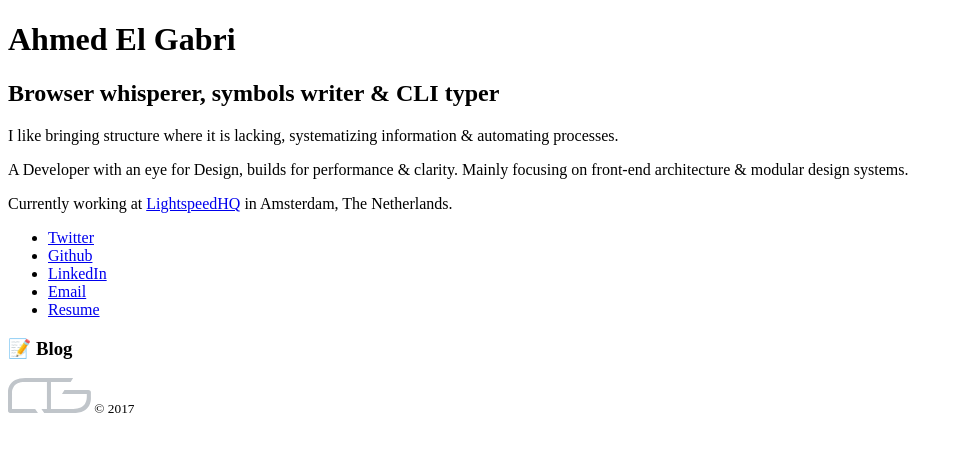
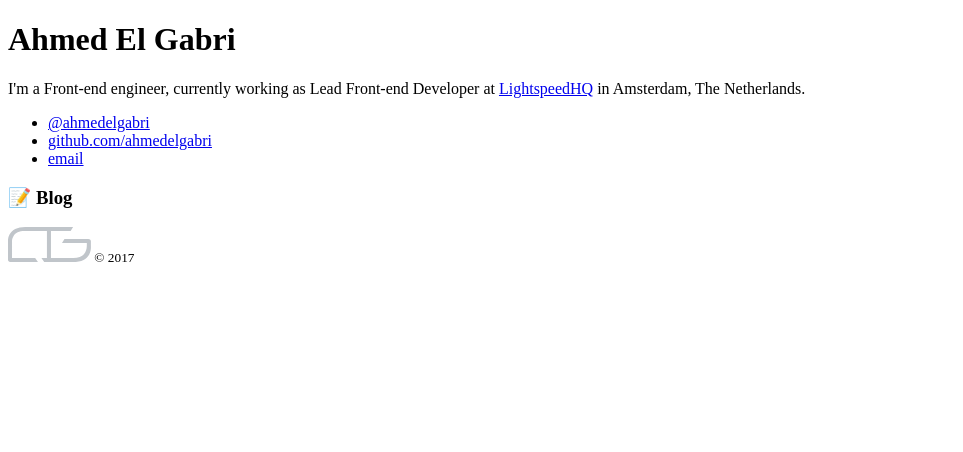
Before and after one commit to ahmedelgabri/gabri.me, a Next.js app: page / in a window 1280 px wide. Shown: the top 452 px of the page, without its empty margins (0-963 px from the left). Built offline with nearby package versions, Linux system fonts and the light colour scheme; what cxs would draw is missing.

Commit message:
Fix social structure in data

```diff
--- a/components/Contact.js
+++ b/components/Contact.js
@@ -21,14 +21,14 @@ export default ({ social = data.social }) => (
         return (
           <li key={site} className={s.item}>
             <a
-              href={social[site]}
+              href={social[site].url}
               rel="me"
               target="_blank"
               data-ga-on="click"
               data-ga-event-category="Social links"
-              data-ga-event-action={social[site]}
+              data-ga-event-action={social[site].url}
             >
-              {site}
+              {social[site].display}
             </a>
           </li>
         )
--- a/data.json
+++ b/data.json
@@ -4,13 +4,19 @@
   "title": "Front-end Engineer",
   "description": "Ahmed El Gabri is a Front-end Engineer who brings structure where it is lacking, systematizing information & automating processes.",
   "email": "ahmed@gabri.me",
-  "twitter": "@ahmedelgabri",
   "social": {
-    "Twitter": "http://twitter.com/ahmedelgabri",
-    "Github": "https://github.com/ahmedelgabri",
-    "LinkedIn": "http://linkedin.com/in/ahmedelgabri",
-    "Email": "mailto:ahmed@gabri.me?subject=Hi!&body=👋🏼",
-    "Resume": "https://docs.google.com/document/d/1sxu8gQi_vyz_RnDNTb6qJy3o9cth6_DzAI2zE_HHSnQ/edit?usp=sharing"
+    "twitter": {
+      "display": "@ahmedelgabri",
+      "url": "http://twitter.com/ahmedelgabri"
+    },
+    "github": {
+      "display": "github.com/ahmedelgabri",
+      "url": "https://github.com/ahmedelgabri"
+    },
+    "email": {
+      "display": "email",
+      "url": "mailto:ahmed@gabri.me?subject=Hi!&body=👋🏼"
+    }
   },
   "google_analytics": {
     "prod": "UA-10517764-2",
--- a/pages/index.js
+++ b/pages/index.js
@@ -13,15 +13,15 @@ const s = {
   wrap: cxs({
     borderBottom: `1px solid ${isNight() ? 'rgba(255, 255, 255, .2)' : 'rgba(0, 0, 0, .2)'}`,
     paddingBottom: '3rem',
-    marginBottom: '3rem'
+    marginBottom: '3rem',
   }),
   h1: cxs({
     color: colors().teal(),
     fontSize: '2rem',
     margin: 0,
     '@media screen and (min-width: 27em)': {
-      fontSize: '3rem'
-    }
+      fontSize: '3rem',
+    },
   }),
   h2: cxs({
     color: colors().teal(),
@@ -30,9 +30,9 @@ const s = {
     fontWeight: 'normal',
     lineHeight: 1.2,
     '@media screen and (min-width: 27em)': {
-      fontSize: '1.5rem'
-    }
-  })
+      fontSize: '1.5rem',
+    },
+  }),
 }
 
 export default () => (
@@ -40,10 +40,14 @@ export default () => (
     <Meta />
     <div className={s.wrap}>
       <h1 className={s.h1}>{data.author}</h1>
-      <h2 className={s.h2}>Browser whisperer, symbols writer & CLI typer</h2>
-      <p> I like bringing structure where it is lacking, systematizing information & automating processes. </p>
-      <p> A Developer with an eye for Design, builds for performance & clarity. Mainly focusing on front-end architecture & modular design systems. </p>
-      <p> Currently working at <a href='http://lightspeedhq.com'>LightspeedHQ</a> in Amsterdam, The Netherlands. </p>
+      <p>
+        I'm a Front-end engineer, currently working as Lead Front-end Developer at
+        {' '}
+        <a href="http://lightspeedhq.com">LightspeedHQ</a>
+        {' '}
+        in Amsterdam, The Netherlands.
+        {' '}
+      </p>
       <Contact />
     </div>
     <PostList />
```
Also changed, not shown: components/TweetButton.js (+11 -10 lines).
